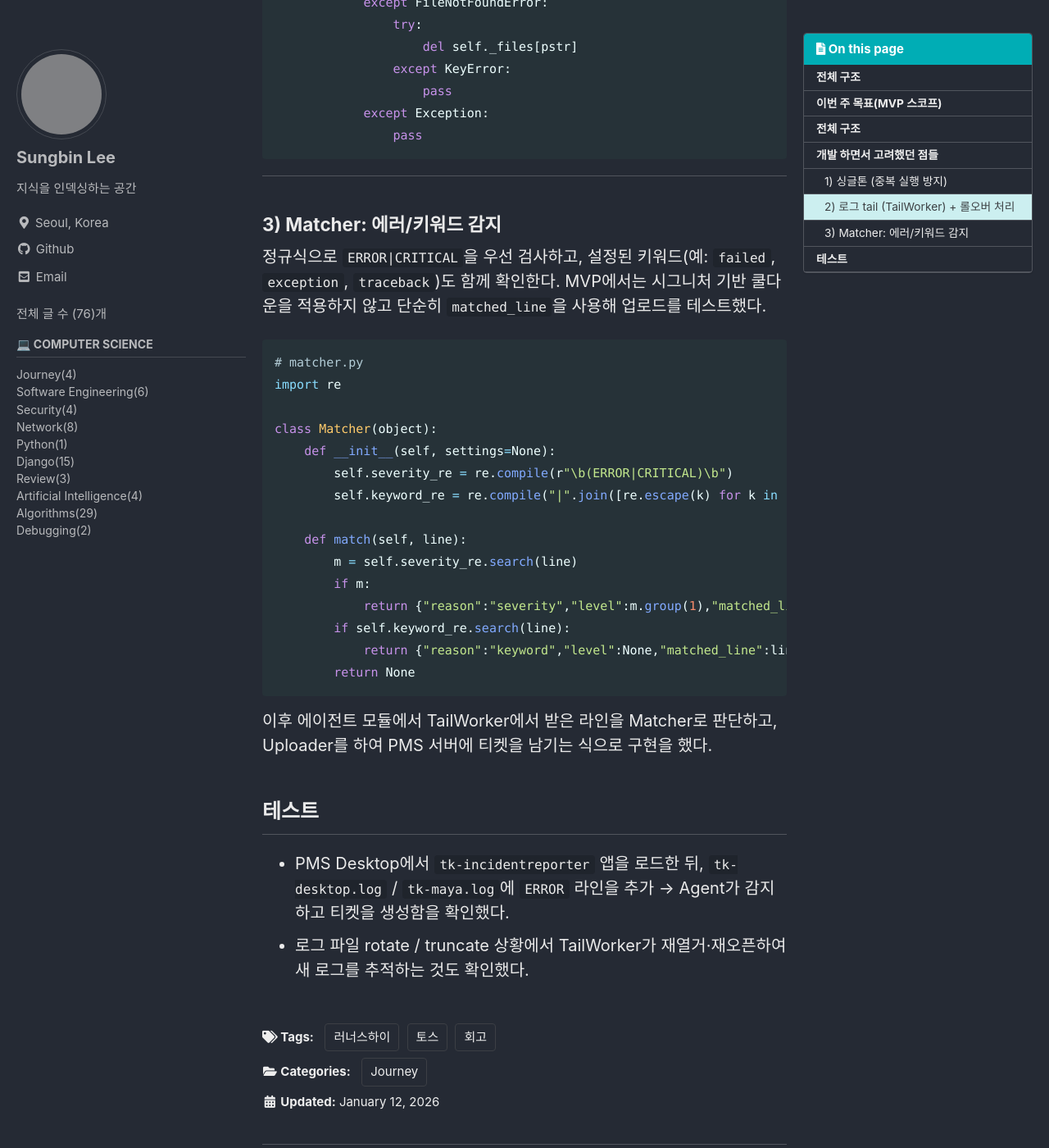
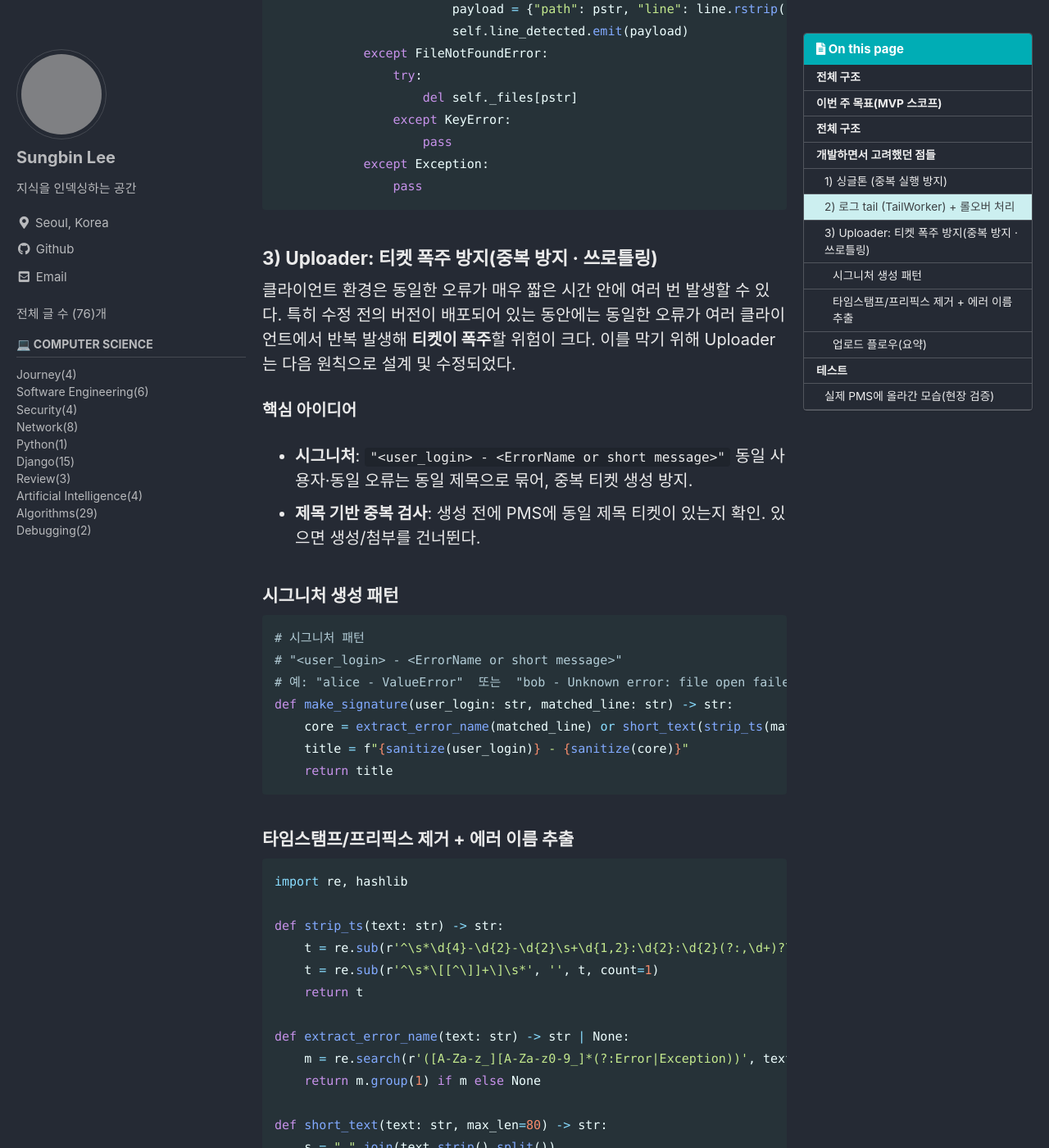
Before and after one commit to sungbinlee/tech.sungbinlee.dev, a Jekyll site: the page built from _posts/Journey/2026-01-12-토스-러너스하이2기-3주차.md, in a window 1280 px wide and 1400 px high, scrolled down 4182 px. Shown: the whole window at 82% size. Built offline with Jekyll 4.4.1, drawn with Linux system fonts in a browser that asks for light colours; cached includes are drawn as plain includes; comment, search, counter and statistics services are not loaded; some of the changed text lies outside the part shown; grey boxes are pictures that could not be loaded.

Commit message:
3주차 회고 수정

`````diff
--- a/_posts/Journey/2026-01-12-토스-러너스하이2기-3주차.md
+++ b/_posts/Journey/2026-01-12-토스-러너스하이2기-3주차.md
@@ -1,17 +1,19 @@
 ---
-title: "토스 러너스 하이 2기 3주차 회고"
+title: "러너스 하이 2기 3주차 회고"
 categories:
   - Journey
 tags:
-  - 토스
   - 러너스하이
   - 회고
+  - Observability
 toc: true
 toc_sticky: true
 ---
-3주차에는 설계(Deployment Diagram)에서 정한 범위를 실제로 구현해 보고, `tk-*.log` 기반으로 **에러 감지 → 로그 묶음 → PMS 티켓 생성(첨부 포함)** 까지의 최소 동작을 확인했다. 구현은 PMS Desktop client(`sgtk`) 환경 전용으로 백그라운드 앱(`tk-incidentreporter`) 형태로 만들었다.
+3주차에는 설계(Deployment Diagram)에서 정한 범위를 실제로 구현해 보고, `tk-*.log` 기반으로 **에러 감지 → 시그니처 생성(중복 회피) → 로그 묶음 → PMS 티켓 생성** 까지의 최소 동작을 확인했다.
 
-> `sgtk` 는 PMS Desktop 개발을 위한 환경(프레임워크) 이며, [오픈소스](https://github.com/shotgunsoftware)로 공개되어있다.
+구현은 PMS Desktop client(`sgtk`) 환경 전용으로 백그라운드 앱(`tk-incidentreporter`) 형태로 만들었다.
+
+> `sgtk` 는 PMS Desktop 개발을 위한 환경(프레임워크)이며, [오픈소스](https://github.com/shotgunsoftware)로 공개되어 있다.
 
 ## 전체 구조
 
@@ -19,7 +21,7 @@ toc_sticky: true
 
 ![toss-observability-deployment.png](/assets/images/journey/toss-observability-deployment.png)
 
-> 개발환경을 쉽게 보여주고자 시각화 하였다.
+> 개발환경을 쉽게 보여주고자 시각화하였다.
 
 ## 이번 주 목표(MVP 스코프)
 * 멀티 OS(Windows/macOS/Linux)에서 공통 방식으로 지정 로그 경로 하위의 `tk-*.log`를 스캔하고 tail/follow 한다.
@@ -34,23 +36,24 @@ toc_sticky: true
 
 ```
 tk-incidentreporter/
-├─ info.yml, app.py, resources/settings_schema.yml
+├─ info.yml, app.py
 └─ python/tk_incident/
-   ├─ bootstrap.py, autostart.py
-   ├─ singleton.py        # 프로세스 중복 방지
-   ├─ tail_worker.py      # 로그 tail/follow + 롤오버 처리
-   ├─ matcher.py          # ERROR/키워드 감지
-   ├─ agent.py            # 매칭 → 업로드 오케스트레이션
-   ├─ uploader.py         # sgtk로 PMS Ticket 생성 + 로그 첨부
-   └─ utils.py            # 경로/환경 유틸
-```
+├─ bootstrap.py, autostart.py
+├─ singleton.py        # 프로세스 중복 방지
+├─ tail_worker.py      # 로그 tail/follow + 롤오버 처리
+├─ matcher.py          # ERROR/키워드 감지
+├─ agent.py            # 매칭 → 업로드 오케스트레이션
+├─ uploader.py         # sgtk로 PMS Ticket 생성 + 로그 첨부
+└─ utils.py            # 경로/환경 유틸
 
-## 개발 하면서 고려했던 점들
+````
+
+## 개발하면서 고려했던 점들
 ### 1) 싱글톤 (중복 실행 방지)
 
-같은 머신에서 PMS Desktop 앱이 여러 개 띄워질수도 있고, 개발 중 에이전트를 여러 번 실행해 버리는 상황이 자주 발생했다. 그래서 에이전트가 **한 프로세스만 동작하도록** 싱글톤을 넣었다.
+같은 머신에서 Desktop 앱이 여러 개 띄워질 수도 있고, 개발 중 에이전트를 여러 번 실행해 버리는 상황이 발생했다. 그래서 에이전트가 **한 프로세스만 동작하도록** 싱글톤을 넣었다.
 
-처음엔 파일락을 생각했지만 Desktop 앱이 `Qt` 기반이여서 구현은 Qt의 로컬 IPC인 `QLocalServer`를 사용했는데, 로컬 소켓(Windows는 네임드파이프, Unix는 도메인 소켓)을 이용하면 플랫폼에 관계없이 간단하고 안전하게 이름(name)으로 락을 잡을 수 있다.
+처음에는 파일락을 생각했는데(PID), Desktop 앱이 `Qt` 기반이라 로컬 IPC인 `QLocalServer`를 사용했다. 로컬 소켓(Windows는 네임드파이프, Unix는 도메인 소켓)을 이용하면 플랫폼에 관계없이 간단하고 안전하게 이름(name)으로 락을 잡을 수 있다.
 
 ```python
 from Qt import QtNetwork
@@ -79,13 +82,11 @@ class SingletonLock(object):
             except Exception:
                 pass
             self._server = None
-```
-
----
+````
 
 ### 2) 로그 tail (TailWorker) + 롤오버 처리
 
-로그 시스템은 파일 회전(rotate)이나 truncate가 발생할 수 있으므로, 각 파일에 대해 바이트 오프셋을 유지하고 `inode`(또는 플랫폼 대체값)와 파일 크기를 비교해 안전하게 follow 하도록 했다.
+로그 시스템은 파일 회전(rotate)이나 truncate가 발생할 수 있으므로, 각 파일에 대해 바이트 오프셋을 유지하고 `inode`와 파일 크기를 비교해 안전하게 follow 하도록 했다.
 
 ```python
 # tail_worker.py (핵심)
@@ -129,33 +130,96 @@ class TailWorker(QtCore.QThread):
                 pass
 ```
 
----
+### 3) Uploader: 티켓 폭주 방지(중복 방지 · 쓰로틀링)
 
-### 3) Matcher: 에러/키워드 감지
+클라이언트 환경은 동일한 오류가 매우 짧은 시간 안에 여러 번 발생할 수 있다. 특히 수정 전의 버전이 배포되어 있는 동안에는 동일한 오류가 여러 클라이언트에서 반복 발생해 **티켓이 폭주**할 위험이 크다. 이를 막기 위해 Uploader는 다음 원칙으로 설계 및 수정되었다.
 
-정규식으로 `ERROR|CRITICAL`을 우선 검사하고, 설정된 키워드(예: `failed`, `exception`, `traceback`)도 함께 확인한다. MVP에서는 시그니처 기반 쿨다운을 적용하지 않고 단순히 `matched_line`을 사용해 업로드를 테스트했다.
+**핵심 아이디어**
+
+* **시그니처**: `"<user_login> - <ErrorName or short message>"`
+  동일 사용자·동일 오류는 동일 제목으로 묶어, 중복 티켓 생성 방지.
+* **제목 기반 중복 검사**: 생성 전에 PMS에 동일 제목 티켓이 있는지 확인. 있으면 생성/첨부를 건너뛴다.
+
+#### 시그니처 생성 패턴
 
 ```python
-# matcher.py
-import re
-
-class Matcher(object):
-    def __init__(self, settings=None):
-        self.severity_re = re.compile(r"\b(ERROR|CRITICAL)\b")
-        self.keyword_re = re.compile("|".join([re.escape(k) for k in (settings or {}).get("keyword_patterns", ["failed","exception","traceback"])]), re.I)
-
-    def match(self, line):
-        m = self.severity_re.search(line)
-        if m:
-            return {"reason":"severity","level":m.group(1),"matched_line":line}
-        if self.keyword_re.search(line):
-            return {"reason":"keyword","level":None,"matched_line":line}
-        return None
+# 시그니처 패턴
+# "<user_login> - <ErrorName or short message>"
+# 예: "alice - ValueError"  또는  "bob - Unknown error: file open failed"
+def make_signature(user_login: str, matched_line: str) -> str:
+    core = extract_error_name(matched_line) or short_text(strip_ts(matched_line), max_len=80)
+    title = f"{sanitize(user_login)} - {sanitize(core)}"
+    return title
 ```
 
-이후 에이전트 모듈에서  TailWorker에서 받은 라인을 Matcher로 판단하고, Uploader를 하여 PMS 서버에 티켓을 남기는 식으로 구현을 했다.
+#### 타임스탬프/프리픽스 제거 + 에러 이름 추출
+
+```python
+import re, hashlib
+
+def strip_ts(text: str) -> str:
+    t = re.sub(r'^\s*\d{4}-\d{2}-\d{2}\s+\d{1,2}:\d{2}:\d{2}(?:,\d+)?\s*', '', text, count=1)
+    t = re.sub(r'^\s*\[[^\]]+\]\s*', '', t, count=1)
+    return t
+
+def extract_error_name(text: str) -> str | None:
+    m = re.search(r'([A-Za-z_][A-Za-z0-9_]*(?:Error|Exception))', text)
+    return m.group(1) if m else None
+
+def short_text(text: str, max_len=80) -> str:
+    s = " ".join(text.strip().split())
+    return s[:max_len] if s else hashlib.sha1(text.encode('utf-8')).hexdigest()[:10]
+
+def sanitize(s: str) -> str:
+    return re.sub(r'[\r\n\t]+', ' ', str(s)).strip()
+```
+
+#### 업로드 플로우(요약)
+
+```python
+def upload_log_flow(sg, user_login, log_path, trigger):
+    # 1) 시그니처 생성
+    title = make_signature(user_login, trigger.get("matched_line", ""))
+
+    # 2) 동일 제목 티켓 존재 확인 -> 있으면 종료(중복 방지)
+    existing = find_ticket_by_title(sg, "Ticket", title)
+    if existing:
+        return True
+
+    # 3) 티켓 생성
+    payload = {
+        "project": {"type": "Project", "id": 190},
+        "title": title,
+        "description": f"Matched line:\n{trigger.get('matched_line','')}\nDetected at: {trigger.get('detected_ts')}"
+    }
+    created = sg.create("Ticket", payload)
+    ticket_id = created.get("id")
+
+    # 4) 로그 첨부 (재시도 포함)
+    ok = attach_log_with_retries(sg, "Ticket", ticket_id, log_path)
+    return ok
+```
+
 
 ## 테스트
 
-* PMS Desktop에서 `tk-incidentreporter` 앱을 로드한 뒤, `tk-desktop.log` / `tk-maya.log`에 `ERROR` 라인을 추가 → Agent가 감지하고 티켓을 생성함을 확인했다.
+* Desktop에서 `tk-incidentreporter` 앱을 로드한 뒤,
+  `tk-desktop.log` / `tk-maya.log`에 `ERROR` 라인을 추가 → Agent가 감지하고 티켓을 생성함을 확인했다.
+* 동일 에러를 여러 번 발생시키는 시나리오에서 **동일 제목의 티켓이 단 한 건만 생성됨**을 확인했다.
 * 로그 파일 rotate / truncate 상황에서 TailWorker가 재열거·재오픈하여 새 로그를 추적하는 것도 확인했다.
+
+### 실제 PMS에 올라간 모습(현장 검증)
+
+구현 후 가장 체감된 변화는 **별도의 로그 요청 없이도 문제가 발생하면 자동으로 티켓이 생성되어 운영자가 바로 확인할 수 있게 된 점**이다. 테스트 환경에서 로그를 트리거로 여러 건의 티켓이 PMS에 자동 생성되는 것을 확인했다. 각 티켓에는 감지된 매치 라인과 탐지 시각, 원본 로그 파일이 첨부되어 있어, 별도 로그 요청이나 전달 과정 없이도 즉시 원인 확인과 우선순위 판단이 가능했다.
+
+![티켓 목록](/assets/images/journey/tickets-on-pms.png)
+**스크린샷1 — 티켓 목록.** 동일한 사용자명-에러명 패턴으로 생성된 티켓들이 목록에 쌓여 있고, 각 항목에 `tk-desktop.log` 첨부 링크가 표시되어 있다. 운영자는 목록만 보고도 어떤 문제가 반복 발생하는지 빠르게 파악할 수 있다.
+
+![티켓 상세](/assets/images/journey/ticket-detail.png)
+**스크린샷2 — 티켓 상세.** 티켓 본문에 감지된 매치 라인과 탐지 시각이 포함되어 있고, 더 자세한 내용을 확인할 수 있다.
+
+- **운영적 효과**: 작업자가 오류를 리포트하고, 담당자가 “로그 어디 있나요?”를 묻고 회신을 기다리는 과정이 사라졌다. 덕분에 문제 인지부터 대응 착수까지의 시간이 단축되었고, 로그 수집·정리로 인한 운영 부담이 눈에 띄게 줄 것으로 기대된다.
+- **자동 생성된 티켓 패턴**: 여러 건의 티켓이 동일한 사용자명-에러명 패턴으로 생성되며, 현재는 이 패턴을 이용해 중복 티켓 폭주를 방지하고 있다.
+
+> 감지 → 시그니처 생성(중복 회피) → 수집/첨부 → 티켓 생성/기록
+> 이 흐름이 안정적으로 돌아가면, 이후에는 세부적인 운영 정책 수립과 품질 개선에 집중할 수 있으로 기대된다.
`````
Also changed, not shown: assets/images/journey/ticket-detail.png (added), assets/images/journey/tickets-on-pms.png (added).
